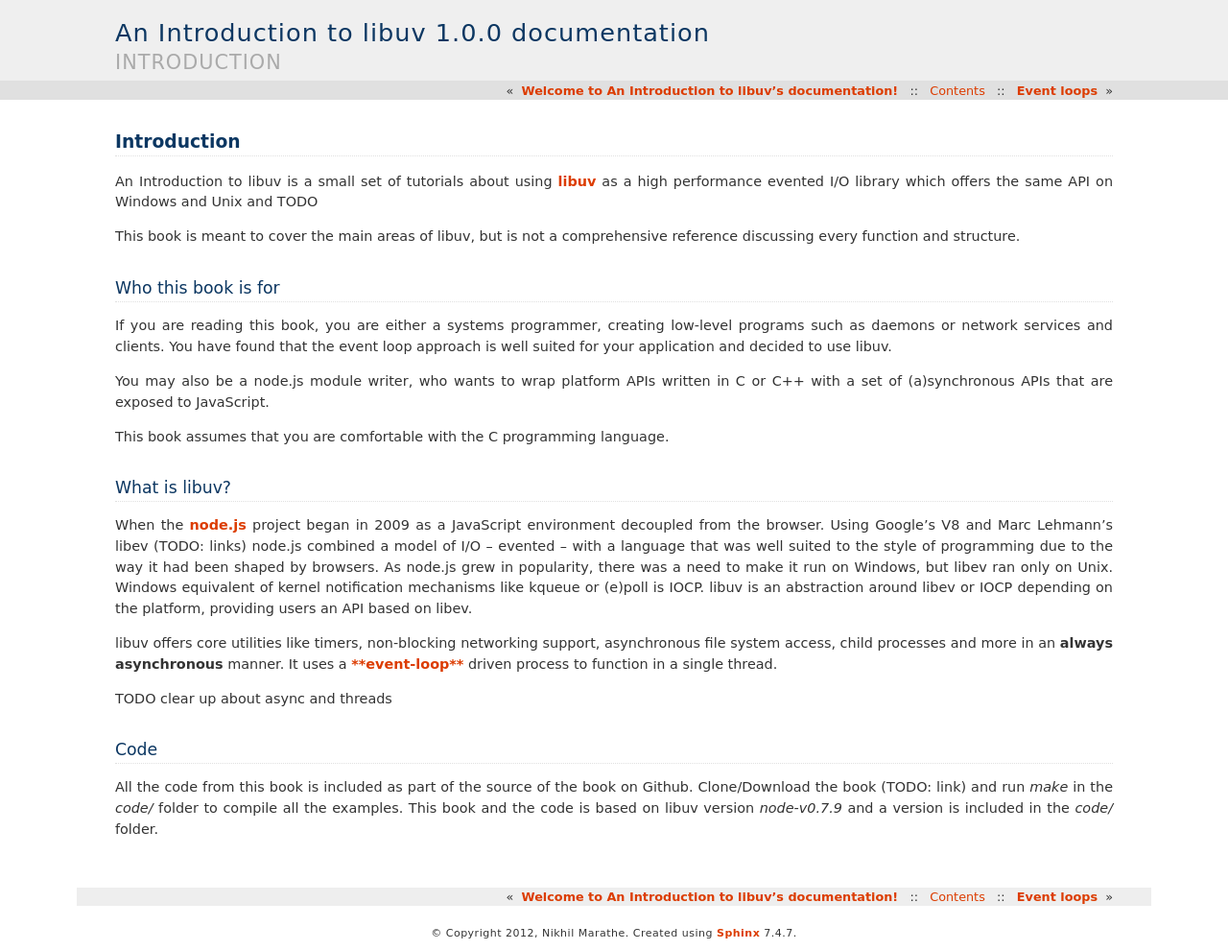
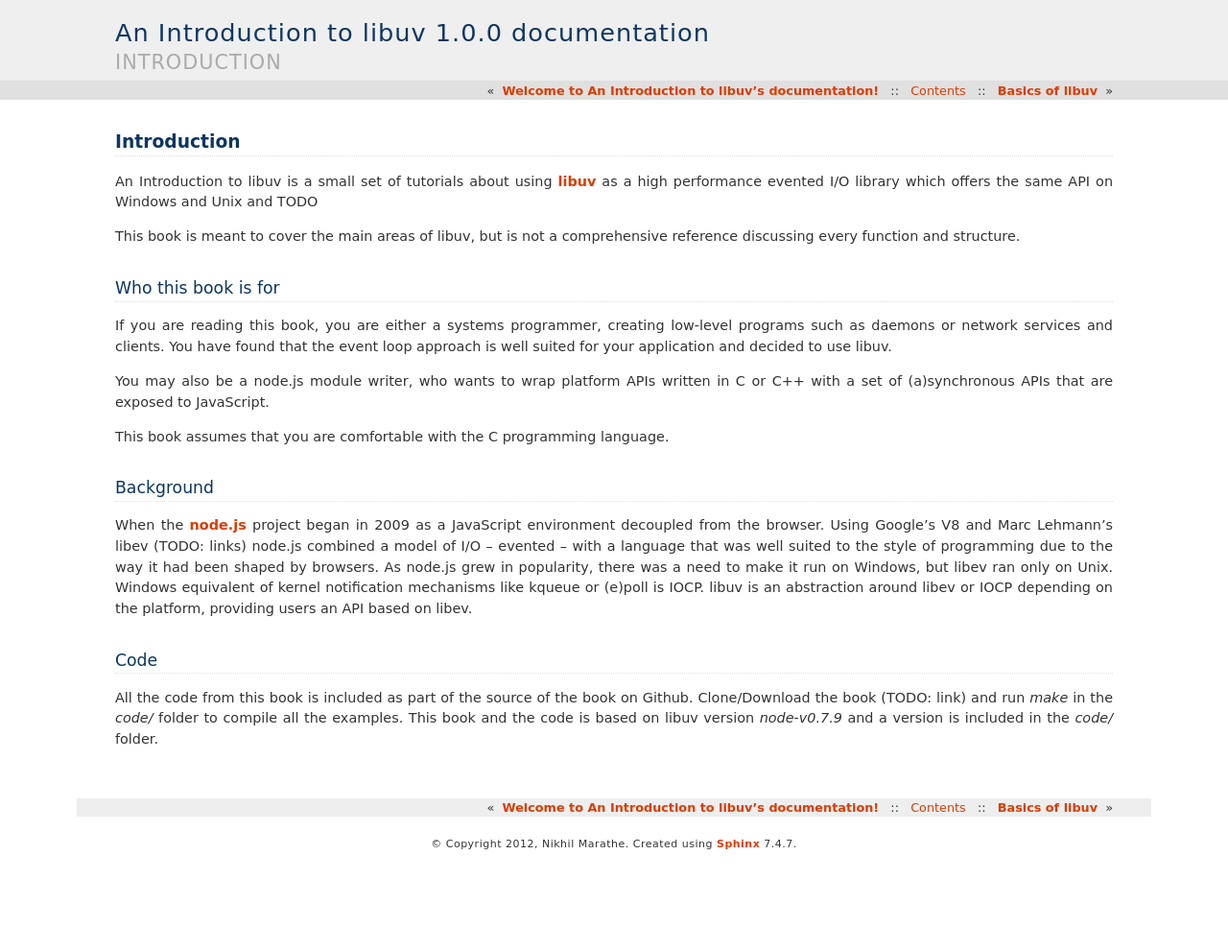
Before and after one commit to nikhilm/uvbook, a Sphinx documentation site: the page built from source/introduction.rst, in a window 1280 px wide. Shown: the whole page at 96% size. Built offline with Sphinx 7.4.7, drawn with Linux system fonts in a browser that asks for light colours; formulas are drawn with MathJax 3; after the commit the page ends 900 px from its top, so only the background shows below that.

Commit message:
first chapter is not just about eventloops, but about libuv

```diff
--- a/source/index.rst
+++ b/source/index.rst
@@ -12,7 +12,7 @@ Contents:
    :maxdepth: 1
 
    introduction
-   eventloops
+   basics
    basic-io
    networking
    threads
--- a/source/introduction.rst
+++ b/source/introduction.rst
@@ -21,8 +21,8 @@ JavaScript.
 
 This book assumes that you are comfortable with the C programming language.
 
-What is libuv?
---------------
+Background
+----------
 
 When the :term:`node.js` project began in 2009 as a JavaScript environment
 decoupled from the browser. Using Google's V8 and Marc Lehmann's libev (TODO:
@@ -33,13 +33,6 @@ Windows, but libev ran only on Unix. Windows equivalent of kernel notification
 mechanisms like kqueue or (e)poll is IOCP. libuv is an abstraction around libev
 or IOCP depending on the platform, providing users an API based on libev.
 
-libuv offers core utilities like timers, non-blocking networking support,
-asynchronous file system access, child processes and more in an **always
-asynchronous** manner. It uses a :doc:`**event-loop** <eventloops>` driven
-process to function in a single thread.
-
-TODO clear up about async and threads
-
 Code
 ----
 
```
Also changed, not shown: source/basics.rst (renamed from source/eventloops.rst, +13 -1 lines).
